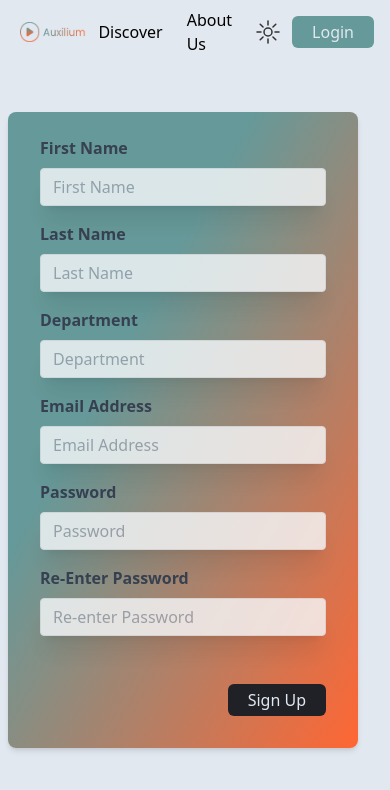
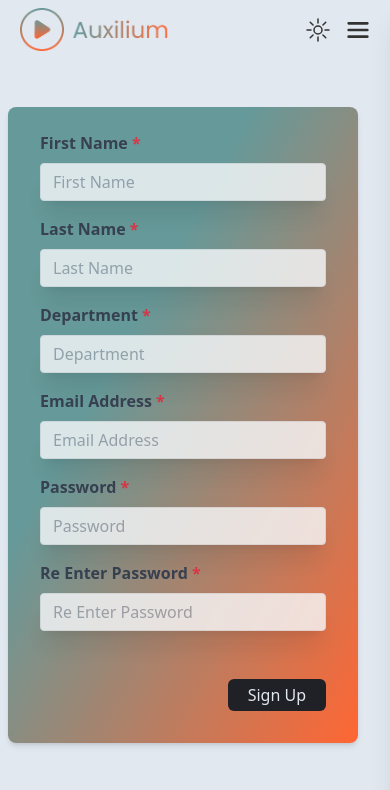
Before and after one commit to Aggron-S/next-auxilium, a Next.js app: page /components/signup in a window 390 px wide. Shown: the top 790 px of the page. Built offline with nearby package versions, Linux system fonts and the light colour scheme.

Commit message:
Some UI bug fixes

```diff
--- a/src/pages/components/login.tsx
+++ b/src/pages/components/login.tsx
@@ -11,7 +11,7 @@ import { AuthErrorCodes, signInWithEmailAndPassword, signInWithPopup, updateProf
 import { addDoc, collection, doc, getDoc, getDocs, query, setDoc, where } from "firebase/firestore";
 
 // User Defined Imports
-import { Card } from "@/shared/Tools";
+import { Card, InputField } from "@/shared/Tools";
 
 const LoginPage = (): React.JSX.Element => {
   const router = useRouter();
@@ -96,17 +96,8 @@ const LoginPage = (): React.JSX.Element => {
       {/*--------------------- Form -----------------------------------*/}
       <Card outside="w-[350px] h-[450px] flex flex-col" inside="bg-gradient-to-br from-[#669999] from-35% to-[#FF6633] rounded-lg shadow-md px-8 pt-6 pb-8">
         <form onSubmit={authUser}>
-          {/*---------------------------- Email Address -------------------------------------*/}
-          <div className="mb-4">
-            <label className="block text-gray-700 text-md font-bold mb-2" htmlFor="">Email Address</label>
-            <input className="shadow-xl opacity-80 bg-slate-50 appearance-none border rounded w-full py-2 px-3 text-gray-700 leading-tight outline-none" type="email" placeholder="Email Address" name="email"/>
-          </div>
-
-          {/*---------------------------- Password -------------------------------------*/}
-          <div className="mb-4">
-            <label className="block text-gray-700 text-md font-bold mb-2" htmlFor="">Password</label>
-            <input className="shadow-xl opacity-80 bg-slate-50 appearance-none border rounded w-full py-2 px-3 text-gray-700 leading-tight outline-none" type="password" placeholder="Password" name="pass"/>
-          </div>
+          <InputField fieldName="email_address" inputType="email" />
+          <InputField fieldName="password" inputType="password" />
 
           {/*---------------------------- Login -------------------------------------*/}
           <div className="flex justify-center mt-12 mb-24">
--- a/src/pages/components/signup.tsx
+++ b/src/pages/components/signup.tsx
@@ -10,7 +10,7 @@ import { AuthErrorCodes, createUserWithEmailAndPassword } from "firebase/auth";
 import { addDoc, collection, deleteDoc, doc, getDoc, getDocs, onSnapshot, orderBy, query, setDoc, updateDoc, where } from 'firebase/firestore';
 
 // User Defined Imports
-import { Card } from "@/shared/Tools";
+import { Card, InputField } from "@/shared/Tools";
 
 const SignUpPage = (): React.JSX.Element => {
   const router = useRouter();
@@ -24,27 +24,9 @@ const SignUpPage = (): React.JSX.Element => {
     const repass: string = form.repass.value;
 
     try {
-      // if(!email && !pass && !repass) {
-      //   console.log("Please complete the form.");
-      //   return;
-      // } else {
-      // }
-      // if(!email) {
-      //   console.log("Missing email address.");
-      //   return;
-      // }
-      // if(!pass) {
-      //   console.log("Missing password.");
-      //   return;
-      // }
-      // if(!repass) {
-      //   console.log("Please Re-enter the Password.");
-      //   return;
-      // }
-
       if(pass === repass && repass === pass) {
         // Get other credentials and put in database
-        await setUserData(e);
+        await setUserData(e);    // remove this and place in user account settings, for initial output of user name, use the email address and let them change it later on
         await createUserWithEmailAndPassword(auth, email, pass);
         console.log(`User Created. Id : ${auth.currentUser?.uid}`);
 
@@ -139,6 +121,8 @@ const SignUpPage = (): React.JSX.Element => {
   }
 
   // Add User Data to Firestore
+  // It's not intended to be here, only email, pass and reenter pass
+  // fields inside of this must be configured on user account settings once the user is logged in and has account
   const setUserData = async (e: React.FormEvent<HTMLFormElement>): Promise<void> => {
     e.preventDefault();
     const userDataDocRef = doc(db, "users", auth?.currentUser?.uid ?? "");
@@ -176,41 +160,47 @@ const SignUpPage = (): React.JSX.Element => {
       {/*--------------------- Form -----------------------------------*/}
       <Card outside="w-[350px] h-[450px] flex flex-col min-[1206px]:-mt-24" inside="bg-gradient-to-br from-[#669999] from-35% to-[#FF6633] rounded-lg shadow-md px-8 pt-6 pb-8">
         <form onSubmit={createUser}>
+          <InputField fieldName="first_name" />
+          <InputField fieldName="last_name" />
+          <InputField fieldName="department" />
+          <InputField fieldName="email_address" inputType="email" />
+          <InputField fieldName="password" inputType="password" />
+          <InputField fieldName="re_enter_password" inputType="password" />
           {/*---------------------------- First Name -------------------------------------*/}
-          <div className="mb-4">
-            <label className="block text-gray-700 text-md font-bold mb-2" htmlFor="">First Name</label>
-            <input className="shadow-xl opacity-80 bg-slate-50 appearance-none border rounded w-full py-2 px-3 text-gray-700 leading-tight outline-none" type="text" placeholder="First Name" name="fname" />
-          </div>
+          {/* <div className="mb-4">
+            <label className="block text-gray-700 text-md font-bold mb-2" htmlFor="fname">First Name</label>
+            <input className="shadow-xl opacity-80 bg-slate-50 appearance-none border rounded w-full py-2 px-3 text-gray-700 leading-tight outline-none" type="text" placeholder="First Name" id="fname" name="fname" />
+          </div> */}
 
           {/*---------------------------- Last Name -------------------------------------*/}
-          <div className="mb-4">
-            <label className="block text-gray-700 text-md font-bold mb-2" htmlFor="">Last Name</label>
-            <input className="shadow-xl opacity-80 bg-slate-50 appearance-none border rounded w-full py-2 px-3 text-gray-700 leading-tight outline-none" type="text" placeholder="Last Name" name="lname" />
-          </div>
+          {/* <div className="mb-4">
+            <label className="block text-gray-700 text-md font-bold mb-2" htmlFor="lname">Last Name</label>
+            <input className="shadow-xl opacity-80 bg-slate-50 appearance-none border rounded w-full py-2 px-3 text-gray-700 leading-tight outline-none" type="text" placeholder="Last Name" id="lname" name="lname" />
+          </div> */}
 
           {/*---------------------------- Department -------------------------------------*/}
-          <div className="mb-4">
-            <label className="block text-gray-700 text-md font-bold mb-2" htmlFor="">Department</label>
-            <input className="shadow-xl opacity-80 bg-slate-50 appearance-none border rounded w-full py-2 px-3 text-gray-700 leading-tight outline-none" type="text" placeholder="Department" name="department" />
-          </div>
+          {/* <div className="mb-4">
+            <label className="block text-gray-700 text-md font-bold mb-2" htmlFor="department">Department</label>
+            <input className="shadow-xl opacity-80 bg-slate-50 appearance-none border rounded w-full py-2 px-3 text-gray-700 leading-tight outline-none" type="text" placeholder="Department" id="department" name="department" />
+          </div> */}
 
           {/*---------------------------- Email Address -------------------------------------*/}
-          <div className="mb-4">
-            <label className="block text-gray-700 text-md font-bold mb-2" htmlFor="">Email Address</label>
-            <input className="shadow-xl opacity-80 bg-slate-50 appearance-none border rounded w-full py-2 px-3 text-gray-700 leading-tight outline-none" type="text" placeholder="Email Address" name="email" />
-          </div>
+          {/* <div className="mb-4">
+            <label className="block text-gray-700 text-md font-bold mb-2" htmlFor="email">Email Address</label>
+            <input className="shadow-xl opacity-80 bg-slate-50 appearance-none border rounded w-full py-2 px-3 text-gray-700 leading-tight outline-none" type="text" placeholder="Email Address" id="email" name="email" />
+          </div> */}
 
           {/*---------------------------- Password -------------------------------------*/}
-          <div className="mb-4">
-            <label className="block text-gray-700 text-md font-bold mb-2" htmlFor="">Password</label>
-            <input className="shadow-xl opacity-80 bg-slate-50 appearance-none border rounded w-full py-2 px-3 text-gray-700 leading-tight outline-none" type="password" placeholder="Password" name="pass" />
-          </div>
+          {/* <div className="mb-4">
+            <label className="block text-gray-700 text-md font-bold mb-2" htmlFor="pass">Password</label>
+            <input className="shadow-xl opacity-80 bg-slate-50 appearance-none border rounded w-full py-2 px-3 text-gray-700 leading-tight outline-none" type="password" placeholder="Password" id="pass" name="pass" />
+          </div> */}
 
           {/*---------------------------- Re-Enter Password -------------------------------------*/}
-          <div className="mb-4">
-            <label className="block text-gray-700 text-md font-bold mb-2" htmlFor="">Re-Enter Password</label>
-            <input className="shadow-xl opacity-80 bg-slate-50 appearance-none border rounded w-full py-2 px-3 text-gray-700 leading-tight outline-none" type="password" placeholder="Re-enter Password" name="repass" />
-          </div>
+          {/* <div className="mb-4">
+            <label className="block text-gray-700 text-md font-bold mb-2" htmlFor="repass">Re-Enter Password</label>
+            <input className="shadow-xl opacity-80 bg-slate-50 appearance-none border rounded w-full py-2 px-3 text-gray-700 leading-tight outline-none" type="password" placeholder="Re-enter Password" id="repass" name="repass" />
+          </div> */}
 
           {/*---------------------------- Login -------------------------------------*/}
           <div className="flex justify-end mt-12">
--- /dev/null
+++ b/src/pages/components/tools/InputField.tsx
@@ -0,0 +1,50 @@
+interface SignUpFormFields {
+  first_name: string;
+  last_name: string;
+  department: string;
+  email_address: string;
+  password: string;
+  re_enter_password: string;
+}
+
+const formFieldData = {
+  first_name: "fname",
+  last_name: "lname",
+  department: "department",
+  email_address: "email",
+  password: "pass",
+  re_enter_password: "repass",
+};
+
+const InputField = ({
+  fieldName,
+  inputType = "text"
+} : {
+  fieldName: keyof SignUpFormFields,
+  inputType?: React.HTMLInputTypeAttribute
+}) => {
+  const formattedPlaceholder = `${fieldName}`
+    .split('_')
+    .map(word => word.charAt(0).toUpperCase() + word.slice(1))
+    .join(' ');
+
+  return (
+    <div className="mb-4">
+      <label className="block text-gray-700 text-md font-bold mb-2" htmlFor={fieldName}>
+        {formattedPlaceholder}
+        <span className="text-[#dc3545] text-md font-bold"> * </span>
+      </label>
+      <input
+        type={inputType}
+        className="shadow-xl opacity-80 bg-slate-50 appearance-none border rounded w-full py-2 px-3 text-gray-700 leading-tight outline-none"
+        placeholder={formattedPlaceholder}
+        id={fieldName}
+        name={formFieldData[fieldName]}
+        required
+        tabIndex={-1}
+      />
+    </div>
+  );
+}
+
+export default InputField;
--- a/src/pages/layout/Header.tsx
+++ b/src/pages/layout/Header.tsx
@@ -1,4 +1,4 @@
-import React, { useEffect, useRef, useState } from "react";
+import React, { useEffect, useState } from "react";
 import Link from "next/link";
 import Image from "next/image";
 import { useRouter } from "next/router";
@@ -13,7 +13,6 @@ import { useStateService } from "@/shared/StateService";
 
 const Header = () => {
   const router = useRouter();
-  const sideMenuRef = useRef<HTMLDivElement | null>(null);
   const [isShowSideMenu, setShowSideMenu] = useState(false);
   const { state, setState } = useStateService();
 
@@ -24,43 +23,17 @@ const Header = () => {
 
   // handles window resize
   useEffect(() => {
-    const handleResize = () => setState("windowWidth", window.innerWidth);
+    const handleResize = () => {
+      setState("isSmallScreen", window.innerWidth < 768);
+    };
+    handleResize(); // Initial check
     window.addEventListener("resize", handleResize);
-
-    return () => {
-      window.removeEventListener("resize", handleResize);
-    };
+    return () => window.removeEventListener("resize", handleResize);
   }, []);
 
-  // Handles SideMenu Display
-  useEffect(() => {
-    const sideMenu = () => {
-      if (window.innerWidth >= 768 && isShowSideMenu) {
-        setShowSideMenu(false);
-      }
-    }
-    window.addEventListener("resize", sideMenu);
-
-    return () => {
-      window.removeEventListener("resize", sideMenu);
-    }
-  }, [isShowSideMenu]);
-
-  // Handles Modal Outside Click (but place it in the Header's side menu, i just created logic here for reference)
-  useEffect(() => {
-    const handleOutsideClick = (e: MouseEvent) => {
-      if (sideMenuRef.current?.contains(e.target as Node) === false && isShowSideMenu) {
-        setShowSideMenu(false);
-      }
-    };
-
-    window.addEventListener('click', handleOutsideClick);
-
-    return () => {
-      window.removeEventListener('click', handleOutsideClick);
-    };
-  }, [isShowSideMenu]);
-
+  const toggleSideMenu = () => {
+    setShowSideMenu(!isShowSideMenu);
+  };
 
   const currentMode = () => {
     // Change Background Color
@@ -99,23 +72,39 @@ const Header = () => {
     router.push("/");
   }
 
+  const setSideMenuButtonFunc = async (e : React.MouseEvent<HTMLButtonElement>) => {
+    if (!auth?.currentUser) {
+      try {
+        await router.push('/components/login');
+      } catch (error) {
+        console.error(error);
+      }
+    } else {
+      logOut(e);
+    }
+  }
+
   return (
     <>
       {/* Side Menu (for small screen) */}
-      {isShowSideMenu && (
+      {state.isSmallScreen && (
         <>
-          <div className="fixed inset-0 transition-opacity" ref={sideMenuRef}>
-            <div className="absolute inset-0 bg-gray-900 opacity-75" />
-          </div>
-
-          <Card outside={`sidemenu ${isShowSideMenu ? 'show' : ''}`} inside={`${state.bg_color} ${state.text_color} h-screen pt-4 pb-8 px-4 shadow-xl`}>
+          <Card
+            outside={`fixed inset-y-0 right-0 z-[9999] pr-[-250px] w-64 transform transition-transform duration-300 ease-in-out ${isShowSideMenu ? 'translate-x-0' : 'translate-x-64'}`}
+            inside={`${state.bg_color} ${state.text_color} h-screen pt-4 pb-8 px-4 shadow-xl`}
+          >
             <ul className="flex flex-col items-center space-y-4 py-4">
-
-              {/* User */}
-              <div className="flex flex-col items-center space-y-2 py-3">
-                <svg width="90px" height="90px" viewBox="0 0 24 24" fill="none" xmlns="http://www.w3.org/2000/svg"><g id="SVGRepo_bgCarrier" strokeWidth="0"></g><g id="SVGRepo_tracerCarrier" strokeLinecap="round" strokeLinejoin="round"></g><g id="SVGRepo_iconCarrier"> <path d="M21 12C21 16.9706 16.9706 21 12 21C7.02944 21 3 16.9706 3 12C3 7.02944 7.02944 3 12 3C16.9706 3 21 7.02944 21 12Z" stroke={`${state.icon_color}`} strokeWidth="2"></path> <path d="M15 10C15 11.6569 13.6569 13 12 13C10.3431 13 9 11.6569 9 10C9 8.34315 10.3431 7 12 7C13.6569 7 15 8.34315 15 10Z" stroke={`${state.icon_color}`} strokeWidth="2"></path> <path d="M6.16406 18.5C6.90074 16.5912 8.56373 16 12.0001 16C15.4661 16 17.128 16.5578 17.855 18.5" stroke={`${state.icon_color}`} strokeWidth="2" strokeLinecap="round"></path> </g></svg>
-                <p>{auth?.currentUser?.displayName}</p>
-              </div>
+              {auth.currentUser !== null ? (
+                // User
+                <div className="flex flex-col items-center space-y-2 py-3">
+                  <svg width="90px" height="90px" viewBox="0 0 24 24" fill="none" xmlns="http://www.w3.org/2000/svg"><g id="SVGRepo_bgCarrier" strokeWidth="0"></g><g id="SVGRepo_tracerCarrier" strokeLinecap="round" strokeLinejoin="round"></g><g id="SVGRepo_iconCarrier"> <path d="M21 12C21 16.9706 16.9706 21 12 21C7.02944 21 3 16.9706 3 12C3 7.02944 7.02944 3 12 3C16.9706 3 21 7.02944 21 12Z" stroke={`${state.icon_color}`} strokeWidth="2"></path> <path d="M15 10C15 11.6569 13.6569 13 12 13C10.3431 13 9 11.6569 9 10C9 8.34315 10.3431 7 12 7C13.6569 7 15 8.34315 15 10Z" stroke={`${state.icon_color}`} strokeWidth="2"></path> <path d="M6.16406 18.5C6.90074 16.5912 8.56373 16 12.0001 16C15.4661 16 17.128 16.5578 17.855 18.5" stroke={`${state.icon_color}`} strokeWidth="2" strokeLinecap="round"></path> </g></svg>
+                  <p>{auth?.currentUser?.displayName}</p>
+                </div>
+              ) : (
+                <Link className="mr-5 mb-7" href="/">
+                  <Image width={150} height={150} alt="auxilium-logo" src="/assets/auxilium-logo.png" />
+                </Link>
+              )}
 
               <Link href="/components/nav/discover">Discover</Link>
 
@@ -138,7 +127,12 @@ const Header = () => {
               </button>
 
               {/* Logout */}
-              <button className="app-button mx-1 bg-[#669999] hover:bg-[#78acac]" onClick={logOut}>Logout</button>
+              <button
+                className="app-button  mx-1 w-full bg-[#669999] hover:bg-[#78acac]"
+                onClick={setSideMenuButtonFunc}
+              >
+                {auth?.currentUser ? "Logout" : "Login"}
+              </button>
             </ul>
           </Card>
         </>
@@ -150,7 +144,7 @@ const Header = () => {
           <Image width={150} height={150} alt="auxilium-logo" src="/assets/auxilium-logo.png" />
         </Link>
 
-        {state.windowWidth < 768 ? (
+        {state.isSmallScreen ? (
           // Small Screen
           <ul className="flex justify-center items-center mr-2">
             <button
@@ -164,7 +158,7 @@ const Header = () => {
             </button>
 
             {/* Side Menu Icon */}
-            <button onClick={(e: React.MouseEvent<HTMLButtonElement>) => setShowSideMenu(!isShowSideMenu)}>
+            <button onClick={toggleSideMenu}>
               <svg width="32px" height="32px" viewBox="0 0 24 24" fill="none" xmlns="http://www.w3.org/2000/svg"><g id="SVGRepo_bgCarrier" strokeWidth="0"></g><g id="SVGRepo_tracerCarrier" strokeLinecap="round" strokeLinejoin="round"></g><g id="SVGRepo_iconCarrier"> <g id="Menu / Hamburger_MD"> <path id="Vector" d="M5 17H19M5 12H19M5 7H19" stroke={`${state.icon_color}`} strokeWidth="2" strokeLinecap="round" strokeLinejoin="round"></path> </g> </g></svg>
             </button>
           </ul>
@@ -196,6 +190,13 @@ const Header = () => {
             <Button />
           </ul>
         )}
+
+        {/* Side Menu Overlay */}
+        {state.isSmallScreen && isShowSideMenu && (
+          <div
+            className="fixed inset-0 bg-black opacity-50 z-[9990]"
+            onClick={toggleSideMenu}></div>
+        )}
       </nav>
     </>
   )
--- a/src/pages/layout/subnav/index.tsx
+++ b/src/pages/layout/subnav/index.tsx
@@ -44,9 +44,9 @@ const SubNav = () => {
           <p className="text-white text-3xl sm:text-4xl md:text-5xl">{state.subHeaderName}</p>
 
           {state.shouldDisplaySearch && (
-            state.windowWidth < 768 ? (
+            state.isSmallScreen ? (
               // Small Screen (search button)
-              <button onClick={searchProject}>
+              <button /*onClick={searchProject}*/>    {/* Make a modal which is connected to a state that triggers the modal popup when this button is clicked */}
                 <svg width="32px" height="32px" viewBox="0 0 24 24" fill="none" xmlns="http://www.w3.org/2000/svg"><g id="SVGRepo_bgCarrier" stroke-width="0"></g><g id="SVGRepo_tracerCarrier" stroke-linecap="round" stroke-linejoin="round"></g><g id="SVGRepo_iconCarrier"> <path d="M14.9536 14.9458L21 21M17 10C17 13.866 13.866 17 10 17C6.13401 17 3 13.866 3 10C3 6.13401 6.13401 3 10 3C13.866 3 17 6.13401 17 10Z" stroke="#e2e8f0" stroke-width="2" stroke-linecap="round" stroke-linejoin="round"></path> </g></svg>
               </button>
             ) : (
--- a/src/shared/StateService.tsx
+++ b/src/shared/StateService.tsx
@@ -2,8 +2,8 @@ import { createContext, useContext, useState, FC, ReactNode } from 'react';
 
 export interface AppState {
   darkMode: boolean;
-  windowWidth: number,
   isAuthenticated: boolean;
+  isSmallScreen: boolean;
   text_color: string;
   icon_color: string;
   bg_color: string;
@@ -37,8 +37,8 @@ export const StateServiceProvider: FC<{ children: ReactNode }> = ({ children })
   const [state, setState] = useState<AppState>({
     // Initial State Properties
     darkMode: false,
-    windowWidth: 1366,
     isAuthenticated: false,
+    isSmallScreen: false,
     text_color: 'text-black',
     icon_color: '#323232',
     bg_color: 'bg-slate-200',
--- a/src/shared/Tools.ts
+++ b/src/shared/Tools.ts
@@ -1,5 +1,6 @@
 import Button from "../pages/components/tools/Button";
 import Card from "../pages/components/tools/Card";
+import InputField from "../pages/components/tools/InputField";
 import Loader from "../pages/components/tools/Loader";
 import ProgressBar from "../pages/components/tools/ProgressBar";
 import Modal from "../pages/components/tools/Modal";
@@ -8,6 +9,7 @@ import Modal from "../pages/components/tools/Modal";
 export {
   Button,
   Card,
+  InputField,
   Loader,
   ProgressBar,
   Modal
--- a/src/styles/globals.scss
+++ b/src/styles/globals.scss
@@ -53,18 +53,6 @@
   }
   .card-text-h3 {
     @apply font-thin;
-  }
-
-  // Side Menu
-  .sidemenu {
-    @apply fixed top-0 right-[-250px] w-[250px] z-0 transition-[right] duration-300 ease-out;
-    // .sidemenu-content {
-    //   @apply h-full;
-    // }
-  }
-
-  .sidemenu.show {
-    @apply right-0 z-[9999];
   }
 
   /* ------------ For Specific Projects ----------------*/
```
